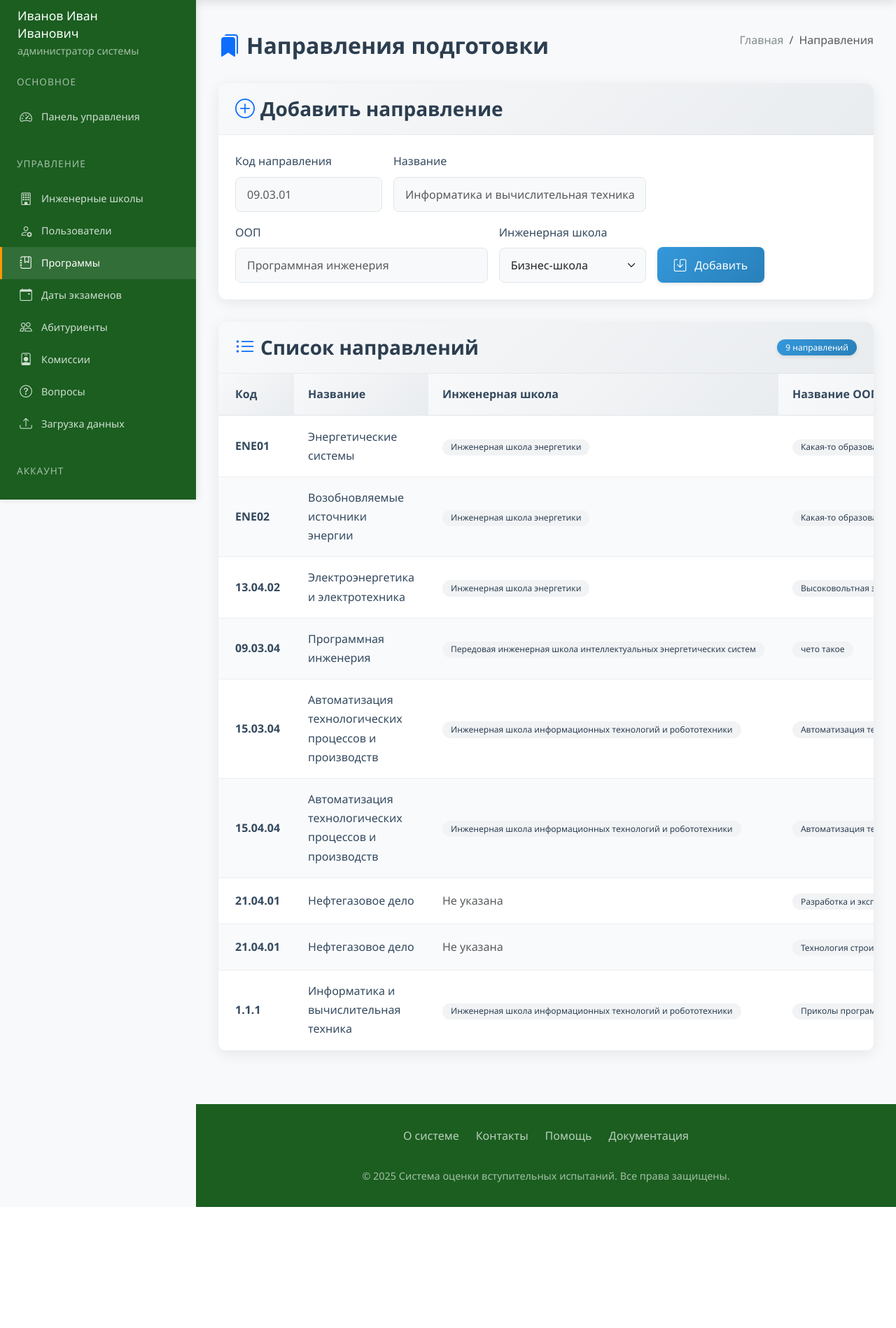
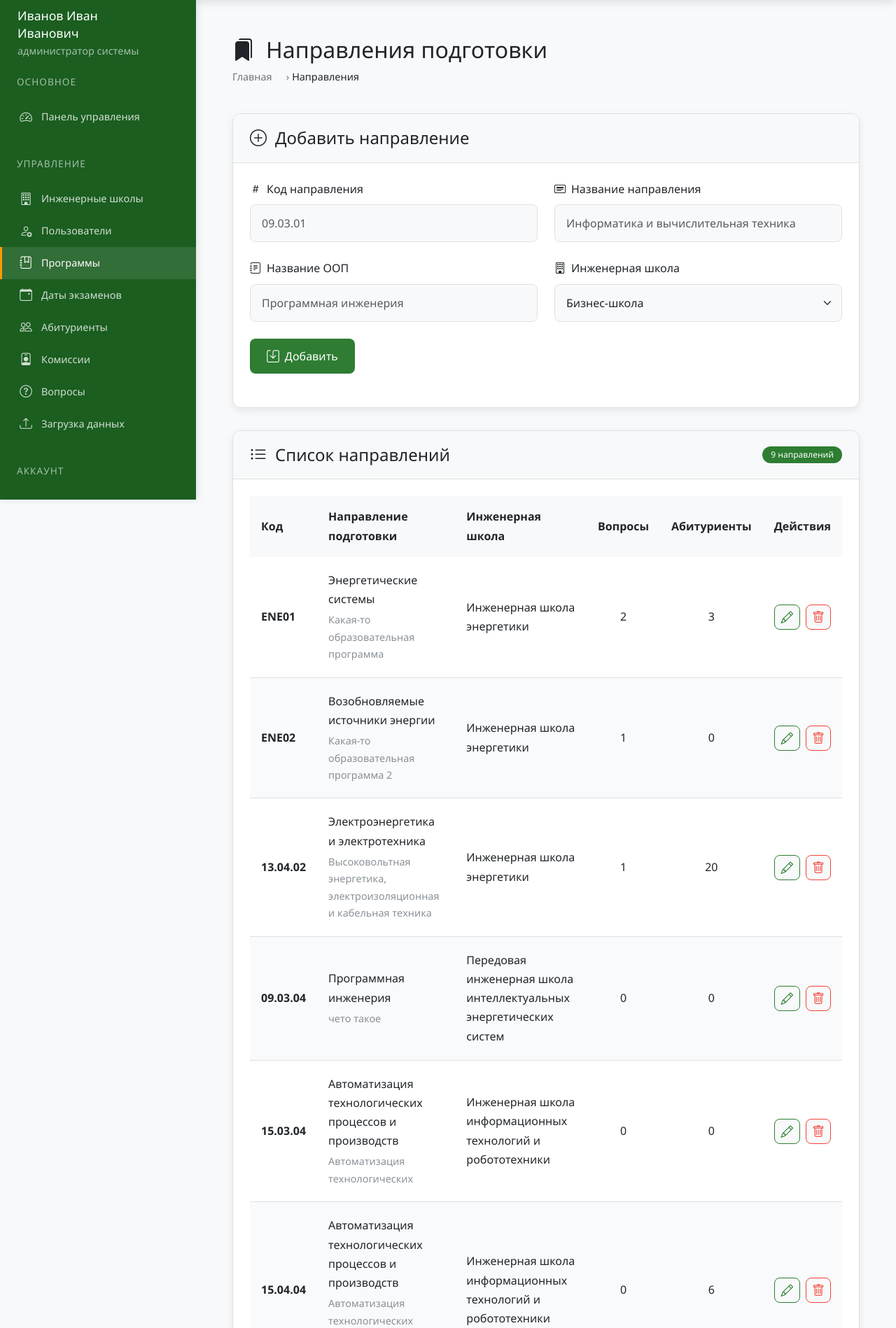
Before and after one commit to ikrivezhenko/exam, a Flask app: page /programs in a window 1280 px wide. Shown: the part 86-1984 px from the top of the page at 70% size. Before the commit the page ends 1811 px from the top, so only its background shows below. Run offline with Flask 3, Linux system fonts and the light colour scheme; a user stored in the database is signed in; some libraries are stand-ins or nearby versions.

Commit message:
Дизайн программы

```diff
--- a/app/templates/programs.html
+++ b/app/templates/programs.html
@@ -2,120 +2,137 @@
 
 {% block content %}
 <style>
-    /* Основные стили страницы */
-    .container.py-4 {
+    /* Общие стили */
+    .programs-container {
         max-width: 1200px;
         margin: 0 auto;
+        padding: 2rem;
     }
 
-    /* Стили заголовка */
     .page-header {
-        margin-bottom: 2rem;
+        margin-bottom: 2.5rem;
     }
 
-    .page-header h2 {
-        font-weight: 700;
-        color: #2c3e50;
+    .page-header h1 {
+        font-size: 2rem;
+        color: var(--dark-text);
+        display: flex;
+        align-items: center;
+        gap: 1rem;
+        margin: 0;
     }
 
-    .breadcrumb {
-        background-color: transparent;
-        padding: 0;
-    }
-
-    .breadcrumb-item a {
-        color: #7f8c8d;
-        text-decoration: none;
-        transition: color 0.2s;
-    }
-
-    .breadcrumb-item a:hover {
-        color: #3498db;
-    }
-
-    /* Стили карточек */
+    /* Карточки */
     .custom-card {
-        background: #fff;
+        background: var(--card-bg);
         border-radius: 12px;
-        box-shadow: 0 4px 20px rgba(0, 0, 0, 0.08);
+        box-shadow: 0 4px 12px rgba(0, 0, 0, 0.08);
         margin-bottom: 2rem;
+        border: 1px solid var(--border);
         overflow: hidden;
-        border: none;
     }
 
     .custom-card-header {
         padding: 1.25rem 1.5rem;
-        background: linear-gradient(135deg, #f8f9fa 0%, #e9ecef 100%);
-        border-bottom: 1px solid rgba(0, 0, 0, 0.05);
+        background-color: var(--light-bg);
+        border-bottom: 1px solid var(--border);
+        display: flex;
+        justify-content: space-between;
+        align-items: center;
+        flex-wrap: wrap;
+        gap: 1rem;
     }
 
-    .custom-card-header h3 {
-        font-weight: 600;
-        color: #2c3e50;
+    .custom-card-header h2 {
+        font-size: 1.5rem;
         margin: 0;
+        display: flex;
+        align-items: center;
+        gap: 0.75rem;
     }
 
     .card-body {
         padding: 1.5rem;
     }
 
-    /* Стили формы */
+    /* Форма */
+    .form-row {
+        display: flex;
+        gap: 1.5rem;
+        flex-wrap: wrap;
+        margin-bottom: 1.5rem;
+    }
+
+    .form-group {
+        flex: 1;
+        min-width: 200px;
+    }
+
     .form-label {
+        display: block;
+        margin-bottom: 0.5rem;
         font-weight: 500;
-        color: #34495e;
-        margin-bottom: 0.5rem;
+        color: var(--dark-text);
+        display: flex;
+        align-items: center;
+        gap: 0.5rem;
     }
 
     .custom-form-control {
-        border: 1px solid #dfe6e9;
+        width: 100%;
+        padding: 0.875rem 1rem;
+        border: 1px solid var(--border);
         border-radius: 8px;
-        padding: 0.75rem 1rem;
+        font-size: 1rem;
         transition: all 0.3s;
         background-color: #f8f9fa;
     }
 
     .custom-form-control:focus {
-        border-color: #3498db;
-        box-shadow: 0 0 0 0.25rem rgba(52, 152, 219, 0.25);
+        border-color: var(--primary);
+        box-shadow: 0 0 0 3px rgba(46, 125, 50, 0.2);
+        outline: none;
         background-color: #fff;
     }
 
-    /* Стили кнопок */
+    /* Кнопки */
     .btn-custom-primary {
-        background: linear-gradient(135deg, #3498db 0%, #2980b9 100%);
+        background: var(--primary);
         color: white;
         border: none;
         border-radius: 8px;
-        padding: 0.75rem 1.5rem;
+        padding: 0.875rem 1.5rem;
         font-weight: 500;
-        transition: all 0.3s;
-        box-shadow: 0 2px 5px rgba(0, 0, 0, 0.1);
+        transition: all 0.2s;
+        display: flex;
+        align-items: center;
+        justify-content: center;
+        gap: 0.5rem;
+        height: 50px;
+        min-width: 150px;
     }
 
     .btn-custom-primary:hover {
+        background: var(--primary-dark);
         transform: translateY(-2px);
-        box-shadow: 0 4px 10px rgba(0, 0, 0, 0.15);
     }
 
-    /* Стили таблицы */
+    /* Таблица */
     .custom-table {
         width: 100%;
-        border-collapse: separate;
-        border-spacing: 0;
+        border-collapse: collapse;
     }
 
     .custom-table thead th {
-        background: linear-gradient(135deg, #f8f9fa 0%, #e9ecef 100%);
-        color: #34495e;
+        text-align: left;
+        padding: 1rem;
+        background: var(--light-bg);
+        color: var(--dark-text);
         font-weight: 600;
-        padding: 1rem 1.25rem;
-        position: sticky;
-        top: 0;
-        border-bottom: 1px solid #dfe6e9;
     }
 
     .custom-table tbody tr {
-        transition: all 0.2s;
+        transition: background 0.2s;
     }
 
     .custom-table tbody tr:nth-child(even) {
@@ -127,69 +144,165 @@
     }
 
     .custom-table td {
-        padding: 1rem 1.25rem;
+        padding: 1.25rem 1rem;
+        border-bottom: 1px solid var(--border);
         vertical-align: middle;
-        border-bottom: 1px solid #eee;
-        color: #34495e;
+    }
+
+    /* Стили для названия и ООП */
+    .program-name {
+        font-weight: 500;
+        margin-bottom: 4px;
+    }
+
+    .program-oop {
+        font-size: 0.9rem;
+        color: #6c757d;
+        opacity: 0.8;
     }
 
     /* Стили бейджей */
     .badge-custom {
-        background: linear-gradient(135deg, #3498db 0%, #2980b9 100%);
+        background: var(--primary);
         color: white;
         font-weight: 500;
         padding: 0.35rem 0.75rem;
         border-radius: 50px;
-        box-shadow: 0 2px 5px rgba(0, 0, 0, 0.1);
+        white-space: nowrap;
     }
 
-    .badge.bg-light {
+    .school-badge {
         background-color: #f1f3f5 !important;
-        color: #2c3e50;
+        color: var(--dark);
         font-weight: 500;
-        padding: 0.35rem 0.75rem;
+        padding: 0.5rem 0.9rem;
         border-radius: 50px;
+        display: inline-flex;
+        align-items: center;
+        min-width: 60px;
+        justify-content: center;
+        font-size: 0.85rem;
+        text-transform: uppercase;
+        letter-spacing: 0.5px;
     }
 
     /* Стили кнопок действий */
+    .btn-group {
+        display: flex;
+        gap: 0.5rem;
+    }
+
     .btn-group .btn {
         border-radius: 8px !important;
-        margin: 0 0.25rem;
         transition: all 0.2s;
+        width: 36px;
+        height: 36px;
+        display: flex;
+        align-items: center;
+        justify-content: center;
+        padding: 0;
     }
 
     .btn-outline-primary {
-        color: #3498db;
-        border-color: #3498db;
+        background: var(--light-bg);
+        color: var(--primary);
+        border: 1px solid var(--primary);
     }
 
     .btn-outline-primary:hover {
-        background-color: #3498db;
+        background: var(--primary);
         color: white;
     }
 
     .btn-outline-danger {
-        color: #e74c3c;
-        border-color: #e74c3c;
+        background: var(--light-bg);
+        color: var(--danger);
+        border: 1px solid var(--danger);
     }
 
     .btn-outline-danger:hover {
-        background-color: #e74c3c;
+        background: var(--danger);
         color: white;
     }
 
     /* Стили для пустой таблицы */
-    .alert-light {
-        background-color: #f8f9fa;
-        border: 1px solid #dfe6e9;
-        color: #7f8c8d;
-        border-radius: 8px;
+    .empty-state {
+        text-align: center;
+        padding: 3rem 1rem;
+        color: var(--dark-text);
+    }
+
+    .empty-state i {
+        font-size: 3rem;
+        color: var(--border);
+        margin-bottom: 1rem;
+        opacity: 0.5;
+    }
+
+    /* Хлебные крошки */
+    .breadcrumb {
+        background-color: transparent;
+        padding: 0;
+        margin: 0.5rem 0 0 0;
+        display: flex;
+        flex-wrap: wrap;
+        gap: 0.5rem;
+    }
+
+    .breadcrumb-item {
+        display: flex;
+        align-items: center;
+        font-size: 0.9rem;
+    }
+
+    .breadcrumb-item a {
+        color: var(--secondary);
+        text-decoration: none;
+        transition: color 0.2s;
+    }
+
+    .breadcrumb-item a:hover {
+        color: var(--primary);
+        text-decoration: underline;
+    }
+
+    .breadcrumb-item.active {
+        color: var(--dark);
+    }
+
+    .breadcrumb-item + .breadcrumb-item::before {
+        content: "›";
+        padding: 0 0.25rem;
+        color: var(--secondary);
     }
 
     /* Адаптивные стили */
     @media (max-width: 992px) {
-        .card-body {
+        .programs-container {
+            padding: 1.5rem;
+        }
+
+        .form-group {
+            min-width: 100%;
+        }
+
+        .btn-custom-primary {
+            width: 100%;
+            margin-top: 1rem;
+        }
+    }
+
+    @media (max-width: 768px) {
+        .programs-container {
             padding: 1rem;
+        }
+
+        .page-header h1 {
+            font-size: 1.75rem;
+        }
+
+        .custom-card-header h2 {
+            font-size: 1.25rem;
         }
 
         .custom-table thead {
@@ -200,7 +313,7 @@
             display: block;
             margin-bottom: 1rem;
             border-radius: 8px;
-            box-shadow: 0 2px 10px rgba(0, 0, 0, 0.05);
+            box-shadow: 0 2px 10px rgba(0, 0, 0, 0.03);
             padding: 0.5rem;
         }
 
@@ -215,8 +328,9 @@
         .custom-table tbody td::before {
             content: attr(data-label);
             font-weight: 600;
-            color: #7f8c8d;
+            color: var(--secondary);
             margin-right: 1rem;
+            flex: 1;
         }
 
         .custom-table tbody td:last-child {
@@ -230,29 +344,39 @@
         }
     }
 
-    @media (max-width: 768px) {
-        .page-header {
+    @media (max-width: 576px) {
+        .page-header h1 {
+            font-size: 1.5rem;
+        }
+
+        .custom-table tbody td {
             flex-direction: column;
             align-items: flex-start;
         }
 
-        .breadcrumb {
-            margin-top: 0.5rem;
+        .custom-table tbody td::before {
+            margin-bottom: 0.5rem;
+            margin-right: 0;
         }
 
-        .form-row .col-md-3,
-        .form-row .col-md-5 {
-            margin-bottom: 1rem;
+        .btn-group {
+            margin-top: 0.5rem;
+            justify-content: flex-start;
+        }
+
+        .school-badge {
+            padding: 0.4rem 0.8rem;
+            font-size: 0.8rem;
         }
     }
 </style>
 
-<div class="container py-4">
+<div class="programs-container">
     <!-- Заголовок -->
-    <div class="page-header d-flex justify-content-between align-items-center">
-        <h2 class="mb-0">
-            <i class="bi bi-bookmarks-fill me-2 text-primary"></i>Направления подготовки
-        </h2>
+    <div class="page-header">
+        <h1>
+            <i class="bi bi-bookmarks-fill"></i>Направления подготовки
+        </h1>
         <nav aria-label="breadcrumb">
             <ol class="breadcrumb">
                 <li class="breadcrumb-item"><a href="{{ url_for('routes.home') }}">Главная</a></li>
@@ -264,38 +388,45 @@
     <!-- Карточка добавления -->
     <div class="custom-card">
         <div class="custom-card-header">
-            <h3>
-                <i class="bi bi-plus-circle me-2 text-primary"></i>Добавить направление
-            </h3>
+            <h2>
+                <i class="bi bi-plus-circle"></i>Добавить направление
+            </h2>
         </div>
         <div class="card-body">
-            <form method="POST" class="row g-3">
+            <form method="POST">
                 {{ form.hidden_tag() }}
 
-                <div class="col-md-3">
-                    <label class="form-label">Код направления</label>
+                <!-- Первый ряд параметров -->
+                <div class="form-row">
+                    <div class="form-group">
+                        <label class="form-label"><i class="bi bi-hash"></i>Код направления</label>
                         {{ form.code(class="custom-form-control form-control", placeholder="09.03.01") }}
                     </div>
-
-                <div class="col-md-5">
-                    <label class="form-label">Название</label>
+                    <div class="form-group">
+                        <label class="form-label"><i class="bi bi-card-heading"></i>Название направления</label>
                         {{ form.name(class="custom-form-control form-control", placeholder="Информатика и вычислительная техника") }}
                     </div>
+                </div>
 
-                <div class="col-md-5">
-                    <label class="form-label">ООП</label>
+                <!-- Второй ряд параметров -->
+                <div class="form-row">
+                    <div class="form-group">
+                        <label class="form-label"><i class="bi bi-journal-text"></i>Название ООП</label>
                         {{ form.oop(class="custom-form-control form-control", placeholder="Программная инженерия") }}
                     </div>
-
-                <div class="col-md-3">
-                    <label class="form-label">Инженерная школа</label>
+                    <div class="form-group">
+                        <label class="form-label"><i class="bi bi-building"></i>Инженерная школа</label>
                         {{ form.school_id(class="custom-form-control form-select") }}
                     </div>
+                </div>
 
-                <div class="col-md-1 d-flex align-items-end">
-                    <button type="submit" class="btn btn-custom-primary w-150">
-                        <i class="bi bi-save me-1"></i>Добавить
+                <!-- Третий ряд (только кнопка) -->
+                <div class="form-row" style="justify-content: flex-end;">
+                    <div class="form-group">
+                        <button type="submit" class="btn btn-custom-primary">
+                            <i class="bi bi-save"></i>Добавить
                         </button>
+                    </div>
                 </div>
             </form>
         </div>
@@ -303,58 +434,61 @@
 
     <!-- Карточка списка -->
     <div class="custom-card">
-        <div class="custom-card-header d-flex justify-content-between align-items-center">
-            <h3>
-                <i class="bi bi-list-ul me-2 text-primary"></i>Список направлений
-            </h3>
+        <div class="custom-card-header">
+            <h2>
+                <i class="bi bi-list-ul"></i>Список направлений
+            </h2>
             <span class="badge badge-custom">{{ programs|length }} направлений</span>
         </div>
 
-        <div class="card-body p-0">
+        <div class="card-body">
+            {% if programs %}
             <div class="table-responsive">
                 <table class="custom-table">
                     <thead>
                         <tr>
-                            <th class="ps-4">Код</th>
-                            <th>Название</th>
+                            <th>Код</th>
+                            <th>Направление подготовки</th>
                             <th>Инженерная школа</th>
-                            <th>Название ООП</th>
                             <th class="text-center">Вопросы</th>
                             <th class="text-center">Абитуриенты</th>
-                            <th class="text-end pe-4">Действия</th>
+                            <th class="text-end">Действия</th>
                         </tr>
                     </thead>
                     <tbody>
                         {% for program in programs %}
                         <tr>
-                            <td class="ps-4 fw-bold" data-label="Код">{{ program.code }}</td>
-                            <td data-label="Название">{{ program.name }}</td>
+                            <td data-label="Код">
+                                <span class="fw-bold">{{ program.code }}</span>
+                            </td>
+                            <td data-label="Направление подготовки">
+                                <div class="program-name">{{ program.name }}</div>
+                                {% if program.oop %}
+                                    <div class="program-oop">
+                                        {% for o in program.oop %}
+                                            {{ o.name }}{% if not loop.last %}, {% endif %}
+                                        {% endfor %}
+                                    </div>
+                                {% endif %}
                             <td data-label="Инженерная школа">
                                 {% if program.school %}
-                                <span class="badge bg-light">{{ program.school.name }}</span>
-                                {% else %}
-                                <span class="text-muted">Не указана</span>
-                                {% endif %}
-                            </td>
-                            <td data-label="ООП">
-                                {% if program.oop %}
-                                    {% for o in program.oop %}
-                                        <span class="badge bg-light">{{ o.name }}</span>
-                                    {% endfor %}
+                                <span>{{ program.school.name }}</span>
                                 {% else %}
                                 <span class="text-muted">Не указана</span>
                                 {% endif %}
                             </td>
                             <td class="text-center" data-label="Вопросы">{{ program.questions|length }}</td>
                             <td class="text-center" data-label="Абитуриенты">{{ program.applicants|length }}</td>
-                            <td class="text-end pe-4">
+                            <td class="text-end" data-label="Действия">
                                 <div class="btn-group">
                                     <a href="{{ url_for('routes.edit_program', program_id=program.id) }}"
-                                       class="btn btn-sm btn-outline-primary">
+                                       class="btn btn-outline-primary"
+                                       title="Редактировать">
                                         <i class="bi bi-pencil"></i>
                                     </a>
                                     <form action="{{ url_for('routes.delete_program', program_id=program.id) }}" method="POST">
-                                        <button type="submit" class="btn btn-sm btn-outline-danger"
+                                        <button type="submit" class="btn btn-outline-danger"
+                                                title="Удалить"
                                                 onclick="return confirm('Удалить направление? Все связанные данные будут потеряны!')">
                                             <i class="bi bi-trash"></i>
                                         </button>
@@ -362,18 +496,16 @@
                                 </div>
                             </td>
                         </tr>
-                        {% else %}
-                        <tr>
-                            <td colspan="7" class="text-center py-4">
-                                <div class="alert alert-light">
-                                    <i class="bi bi-info-circle me-2"></i>Нет направлений для отображения
-                                </div>
-                            </td>
-                        </tr>
                         {% endfor %}
                     </tbody>
                 </table>
             </div>
+            {% else %}
+            <div class="empty-state">
+                <i class="bi bi-info-circle"></i>
+                <p>Нет направлений для отображения</p>
+            </div>
+            {% endif %}
         </div>
     </div>
 </div>
```
Also changed, not shown: instance/exam_system.db. Lines whose indentation alone changed are shown as unchanged.
